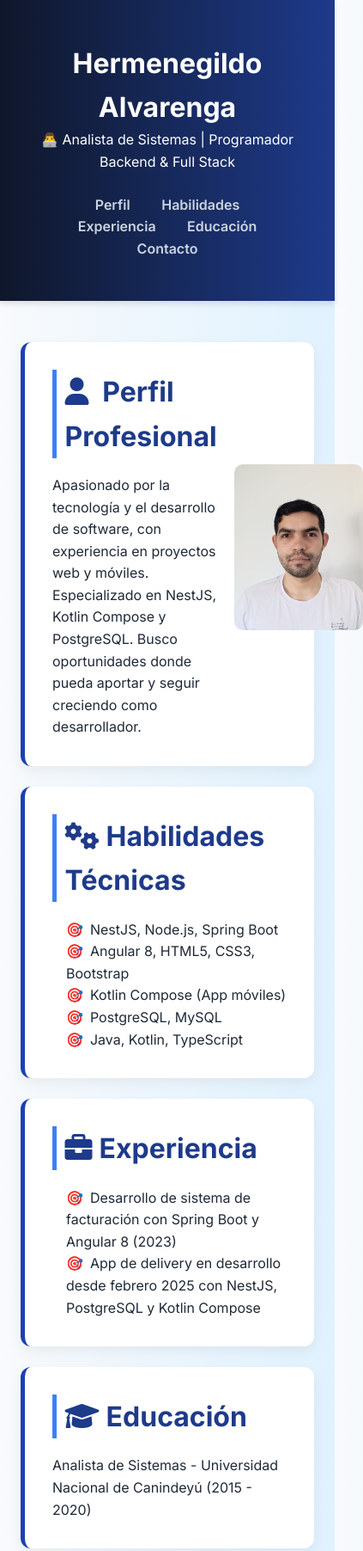
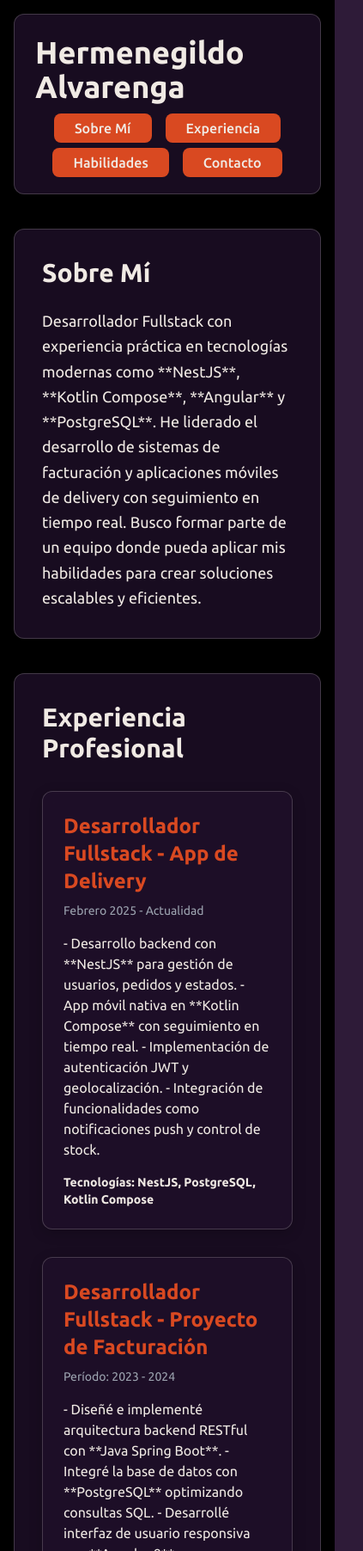
Before and after one commit to Hermenegil2/hermenegildo-alvarenga, a plain HTML site: page index.html in a window 390 px wide. Shown: the top 1804 px of the page at 86% size, 423 px wide, since content can reach past the window. Drawn offline with nearby package versions, Linux system fonts and the light colour scheme.

Commit message:
Se cambio por completo el diseno

```diff
--- a/index.html
+++ b/index.html
@@ -1,223 +1,165 @@
 <!DOCTYPE html>
 <html lang="es">
 <head>
-  <meta charset="UTF-8" />
-  <meta name="viewport" content="width=device-width, initial-scale=1.0" />
-  <title>Hermenegildo Alvarenga - Portafolio</title>
-  <link href="https://fonts.googleapis.com/css2?family=Inter:wght@400;600;700&display=swap" rel="stylesheet">
-  <link href="https://cdnjs.cloudflare.com/ajax/libs/font-awesome/6.0.0-beta3/css/all.min.css" rel="stylesheet">
-  <link rel="stylesheet" href="style.css">
-</head>
+    <meta charset="UTF-8">
+    <meta name="viewport" content="width=device-width, initial-scale=1.0">
+    <title>Portafolio Ubuntu 24</title>
+    <link href="https://fonts.googleapis.com/css2?family=Ubuntu:wght@400;500;700&display=swap" rel="stylesheet">
+    <script src="https://cdn.tailwindcss.com"></script>
     <style>
-        * {
-        margin: 0;
-        padding: 0;
-        box-sizing: border-box;
+        body {
+            font-family: 'Ubuntu', sans-serif;
+            background-color: #2E1B38; /* Ubuntu's Aubergine */
+            color: #F0EAE4; /* Ubuntu's Light */
         }
 
-    body {
-        font-family: 'Inter', sans-serif;
-        background: linear-gradient(to right, #f8fafc, #e0f2fe);
-        color: #1f2937;
-        line-height: 1.6;
-        scroll-behavior: smooth;
+        /* --- Estilo de tarjetas y contenedores --- */
+        .ubuntu-card {
+            background-color: rgba(30, 15, 40, 0.8);
+            backdrop-filter: blur(8px);
+            border: 1px solid rgba(240, 234, 228, 0.2);
+            box-shadow: 0 4px 15px rgba(0, 0, 0, 0.2);
+            border-radius: 12px;
         }
 
-    header {
-        background: linear-gradient(90deg, #0f172a, #1e3a8a);
-        color: #fff;
-        padding: 3rem 2rem;
-        text-align: center;
-        position: sticky;
-        top: 0;
-        z-index: 1000;
-        box-shadow: 0 4px 6px rgba(0, 0, 0, 0.1);
+        /* --- Estilo de botones --- */
+        .ubuntu-button {
+            transition: all 0.3s ease-in-out;
+            border-radius: 8px;
+            background-color: #D94921; /* Ubuntu's Orange */
+            color: #F0EAE4;
+            font-weight: 500;
         }
 
-    nav {
-        margin-top: 1.5rem;
+        .ubuntu-button:hover {
+            transform: translateY(-2px);
+            background-color: #A33A18; /* Darker orange on hover */
+            box-shadow: 0 4px 8px rgba(0, 0, 0, 0.2);
         }
 
-    nav a {
-        color: #cbd5e1;
-        margin: 0 1rem;
-        text-decoration: none;
-        font-weight: 600;
-        transition: color 0.3s ease;
+        /* --- Efecto de acento para texto --- */
+        .ubuntu-text-acento {
+            color: #D94921;
         }
 
-    nav a:hover {
-        color: #fff;
-    }
+    </style>
+</head>
+<body class="min-h-screen">
 
-    .container {
-        max-width: 1000px;
-        margin: 3rem auto;
-        padding: 0 1.5rem;
-    }
-
-    section {
-        margin-bottom: 3rem;
-        scroll-margin-top: 100px;
-    }
-
-    h2 {
-        font-size: 2rem;
-        margin-bottom: 1.2rem;
-        color: #1e3a8a;
-        border-left: 5px solid #3b82f6;
-        padding-left: 0.6rem;
-    }
-
-    ul {
-        list-style: none;
-        padding-left: 1rem;
-    }
-
-    ul li::before {
-        content: '🎯';
-        margin-right: 0.5rem;
-    }
-
-    .card {
-        background: #ffffff;
-        border-left: 5px solid #1e40af;
-        border-radius: 12px;
-        box-shadow: 0 6px 16px rgba(0, 0, 0, 0.06);
-        padding: 2rem;
-        margin-bottom: 1.5rem;
-        transition: transform 0.3s ease, box-shadow 0.3s ease;
-    }
-
-    .card:hover {
-        transform: translateY(-5px);
-        box-shadow: 0 10px 20px rgba(0, 0, 0, 0.1);
-    }
-
-    footer {
-        text-align: center;
-        padding: 2rem;
-        background: #0f172a;
-        color: #fff;
-        font-size: 0.95rem;
-    }
-
-    .contacto a {
-        color: white;
-        text-decoration: none;
-    }
-
-    .email {
-        color: #1e40af !important;
-        text-decoration: none;
-    }
-
-    .button {
-        display: inline-block;
-        margin-top: 1rem;
-        padding: 0.6rem 1.2rem;
-        background: #1e40af;
-        color: white;
-        border-radius: 8px;
-        text-decoration: none;
-        transition: background 0.3s ease;
-    }
-
-    .button:hover {
-        color: white;
-        background: #2563eb;
-    }
-
-    .icon {
-        margin-right: 0.5rem;
-        color: #1e3a8a;
-    }
-
-    .foto-perfil {
-        width: 150px;
-        height: 150px;
-        border-radius: 50%;
-        margin-bottom: 1rem;
-    }
-
-    #perfil.card {
-        display: flex;
-        align-items: center;
-        justify-content: space-between;
-        gap: 20px;
-    }
-
-    #perfil .foto-perfil {
-        width: 150px;
-        height: auto;
-        border-radius: 10px;
-    }
-
-    #perfil p {
-        flex: 1;
-        margin: 0;
-    }
-  </style>
-<body>
-  <header>
-    <h1>Hermenegildo Alvarenga</h1>
-    <p>👨‍💻 Analista de Sistemas | Programador Backend & Full Stack</p>
+    <div class="min-h-screen flex flex-col items-center p-4 bg-[#000000] sm:bg-[#2E1B38] transition-colors duration-500">
+        <!-- Header Section -->
+        <header class="w-full max-w-5xl flex flex-col sm:flex-row justify-between items-center ubuntu-card p-6 mb-10">
+            <h1 class="text-4xl sm:text-5xl font-bold text-[#F0EAE4] mb-4 sm:mb-0">
+                Hermenegildo Alvarenga
+            </h1>
             <nav>
-      <a href="#perfil">Perfil</a>
-      <a href="#habilidades">Habilidades</a>
-      <a href="#experiencia">Experiencia</a>
-      <a href="#educacion">Educación</a>
-      <a href="#contacto">Contacto</a>
+                <ul class="flex flex-wrap justify-center gap-4">
+                    <li><a href="#about" class="ubuntu-button px-6 py-2">Sobre Mí</a></li>
+                    <li><a href="#experience" class="ubuntu-button px-6 py-2">Experiencia</a></li>
+                    <li><a href="#skills" class="ubuntu-button px-6 py-2">Habilidades</a></li>
+                    <li><a href="#contact" class="ubuntu-button px-6 py-2">Contacto</a></li>
+                </ul>
             </nav>
         </header>
 
-  <div class="container">
-    <section id="perfil" class="card">
-  <div>
-    <h2><i class="fas fa-user icon"></i> Perfil Profesional</h2>
-    <p>
-      Apasionado por la tecnología y el desarrollo de software, con experiencia en proyectos web y móviles.
-      Especializado en NestJS, Kotlin Compose y PostgreSQL. Busco oportunidades donde pueda aportar y seguir creciendo
-      como desarrollador.
+        <!-- Main Content -->
+        <main class="w-full max-w-5xl space-y-10">
+            <!-- About Me Section -->
+            <section id="about" class="p-8 ubuntu-card">
+                <h2 class="text-3xl sm:text-4xl font-bold mb-6">
+                    Sobre Mí
+                </h2>
+                <p class="text-lg sm:text-xl leading-relaxed">
+                    Desarrollador Fullstack con experiencia práctica en tecnologías modernas como **NestJS**, **Kotlin Compose**, **Angular** y **PostgreSQL**. He liderado el desarrollo de sistemas de facturación y aplicaciones móviles de delivery con seguimiento en tiempo real. Busco formar parte de un equipo donde pueda aplicar mis habilidades para crear soluciones escalables y eficientes.
                 </p>
+            </section>
+
+            <!-- Experience & Projects Section -->
+            <section id="experience" class="p-8 ubuntu-card">
+                <h2 class="text-3xl sm:text-4xl font-bold mb-8">Experiencia Profesional</h2>
+                <div class="space-y-8">
+                    <!-- Project 1: App de Delivery -->
+                    <div class="p-6 ubuntu-card">
+                        <h3 class="text-2xl font-bold ubuntu-text-acento mb-2">Desarrollador Fullstack - App de Delivery</h3>
+                        <p class="text-sm text-gray-400 mb-4">Febrero 2025 - Actualidad</p>
+                        <p class="text-base mb-4 leading-normal">
+                            - Desarrollo backend con **NestJS** para gestión de usuarios, pedidos y estados.
+                            - App móvil nativa en **Kotlin Compose** con seguimiento en tiempo real.
+                            - Implementación de autenticación JWT y geolocalización.
+                            - Integración de funcionalidades como notificaciones push y control de stock.
+                        </p>
+                        <p class="text-sm font-bold">Tecnologías: NestJS, PostgreSQL, Kotlin Compose</p>
                     </div>
-  <img class="foto-perfil" src="assets/foto_perfil.jpeg" alt="Foto de perfil">
+
+                    <!-- Project 2: Proyecto de Facturación -->
+                    <div class="p-6 ubuntu-card">
+                        <h3 class="text-2xl font-bold ubuntu-text-acento mb-2">Desarrollador Fullstack - Proyecto de Facturación</h3>
+                        <p class="text-sm text-gray-400 mb-4">Período: 2023 - 2024</p>
+                        <p class="text-base mb-4 leading-normal">
+                            - Diseñé e implementé arquitectura backend RESTful con **Java Spring Boot**.
+                            - Integré la base de datos con **PostgreSQL** optimizando consultas SQL.
+                            - Desarrollé interfaz de usuario responsiva con **Angular 8** y **Bootstrap**.
+                            - Automatización de procesos de facturación e impresión de comprobantes.
+                        </p>
+                        <p class="text-sm font-bold">Tecnologías: Java Spring Boot, Angular 8, PostgreSQL</p>
+                    </div>
+                </div>
             </section>
-    <section id="habilidades" class="card">
-      <h2><i class="fas fa-cogs icon"></i>Habilidades Técnicas</h2>
-      <ul>
-        <li>NestJS, Node.js, Spring Boot</li>
-        <li>Angular 8, HTML5, CSS3, Bootstrap</li>
-        <li>Kotlin Compose (App móviles)</li>
-        <li>PostgreSQL, MySQL</li>
-        <li>Java, Kotlin, TypeScript</li>
+
+            <!-- Skills Section -->
+            <section id="skills" class="p-8 ubuntu-card">
+                <h2 class="text-3xl sm:text-4xl font-bold mb-8">Habilidades</h2>
+                <h3 class="text-xl font-bold ubuntu-text-acento mb-4">Habilidades Técnicas</h3>
+                <ul class="flex flex-wrap gap-6 mb-8">
+                    <li class="bg-[#3D264A] px-6 py-3 rounded-lg">Backend: NestJS, Node.js, Java (Spring Boot)</li>
+                    <li class="bg-[#3D264A] px-6 py-3 rounded-lg">Frontend: Angular 8, HTML5, CSS3, Bootstrap</li>
+                    <li class="bg-[#3D264A] px-6 py-3 rounded-lg">Mobile: Kotlin Compose</li>
+                    <li class="bg-[#3D264A] px-6 py-3 rounded-lg">Base de Datos: PostgreSQL</li>
+                    <li class="bg-[#3D264A] px-6 py-3 rounded-lg">Lenguajes: TypeScript, Java, Kotlin</li>
+                </ul>
+                <h3 class="text-xl font-bold ubuntu-text-acento mb-4">Otros Datos</h3>
+                <ul class="flex flex-wrap gap-6">
+                    <li class="bg-[#3D264A] px-6 py-3 rounded-lg">Disponibilidad inmediata</li>
+                    <li class="bg-[#3D264A] px-6 py-3 rounded-lg">Comunicación y trabajo en equipo</li>
+                    <li class="bg-[#3D264A] px-6 py-3 rounded-lg">En constante capacitación profesional</li>
                 </ul>
             </section>
 
-    <section id="experiencia" class="card">
-      <h2><i class="fas fa-briefcase icon"></i>Experiencia</h2>
-      <ul>
-        <li>Desarrollo de sistema de facturación con Spring Boot y Angular 8 (2023)</li>
-        <li>App de delivery en desarrollo desde febrero 2025 con NestJS, PostgreSQL y Kotlin Compose</li>
-      </ul>
+            <!-- Contact Section -->
+            <section id="contact" class="p-8 ubuntu-card">
+                <h2 class="text-3xl sm:text-4xl font-bold mb-8">Contacto</h2>
+                <div class="flex flex-col sm:flex-row items-center justify-center gap-6 text-center">
+                    <p class="text-lg sm:text-xl">Envíame un mensaje:</p>
+                    <div class="flex gap-6">
+                        <a href="https://github.com/hermenegil2" target="_blank" class="ubuntu-button p-4">
+                            <svg class="h-8 w-8" fill="currentColor" viewBox="0 0 24 24">
+                                <path d="M12 0c-6.626 0-12 5.373-12 12 0 5.302 3.438 9.804 8.207 11.387.599.111.793-.261.793-.577v-2.234c-3.338.726-4.033-1.416-4.033-1.416-.546-1.387-1.333-1.756-1.333-1.756-1.089-.745.083-.729.083-.729 1.205.084 1.839 1.237 1.839 1.237 1.07 1.834 2.809 1.305 3.493.998.108-.771.418-1.305.762-1.604-2.665-.305-5.467-1.334-5.467-5.931 0-1.311.465-2.381 1.236-3.221-.124-.303-.535-1.524.117-3.176 0 0 1.008-.322 3.301 1.23.957-.266 1.983-.399 3.003-.404 1.02.005 2.047.138 3.006.404 2.291-1.552 3.297-1.23 3.297-1.23.653 1.653.242 2.874.118 3.176.771.84 1.235 1.911 1.235 3.221 0 4.609-2.807 5.624-5.479 5.921.43.372.823 1.102.823 2.222v3.293c0 .319.192.694.801.576C20.566 21.802 24 17.301 24 12c0-6.627-5.373-12-12-12z"/>
+                            </svg>
+                        </a>
+                        <a href="https://www.linkedin.com/in/hermenegildo-alvarenga" target="_blank" class="ubuntu-button p-4">
+                            <svg class="h-8 w-8" fill="currentColor" viewBox="0 0 24 24">
+                                <path d="M22.233 0H1.767C.791 0 0 .791 0 1.767v20.466C0 23.209.791 24 1.767 24h20.466C23.209 24 24 23.209 24 22.233V1.767C24 .791 23.209 0 22.233 0zM7.228 20.498H3.593V9.782h3.635v10.716zM5.411 8.355c-1.2 0-2.174-1.127-2.174-2.52s.974-2.52 2.174-2.52 2.174 1.127 2.174 2.52c0 1.393-.974 2.52-2.174 2.52zM20.498 20.498h-3.634v-5.274c0-1.258-.45-2.115-1.565-2.115-1.17 0-1.859.791-2.164 1.554-.112.277-.14.662-.14.887v4.948h-3.635s.048-9.825 0-10.716h3.635v1.734c.484-.827 1.488-2.008 3.268-2.008 2.383 0 4.167 1.536 4.167 4.845v6.145z"/>
+                            </svg>
+                        </a>
+                        <a href="mailto:hermenegildo851276@gmail.com" class="ubuntu-button p-4">
+                            <svg class="h-8 w-8" fill="currentColor" viewBox="0 0 24 24">
+                                <path d="M12 12.713l9.04-6.326c-.453-.306-1.503-.96-2.571-1.326-1.07-.367-2.222-.55-3.411-.55h-4.918c-1.189 0-2.342.183-3.412.55-1.068.366-2.118 1.02-2.571 1.326L12 12.713zm0 2.287L.954 7.218c.677-1.127 1.944-2.193 3.39-2.732 1.445-.539 3.12-.809 4.904-.809h5.504c1.784 0 3.459.27 4.904.809 1.446.539 2.713 1.605 3.39 2.732L12 15z"/>
+                            </svg>
+                        </a>
+                    </div>
+                </div>
+                <div class="mt-8 text-lg sm:text-xl text-center">
+                    <p>Teléfono: +549 1168322939</p>
+                    <p>Email: hermenegildo851276@gmail.com</p>
+                    <p>Dirección: Salta 1363, Constitución, Buenos Aires, Argentina</p>
+                </div>
             </section>
+        </main>
 
-    <section id="educacion" class="card">
-      <h2><i class="fas fa-graduation-cap icon"></i>Educación</h2>
-      <p>Analista de Sistemas - Universidad Nacional de Canindeyú (2015 - 2020)</p>
-    </section>
-
-    <section id="contacto" class="card contacto">
-      <h2><i class="fas fa-envelope icon"></i>Contacto</h2>
-      <p>Email: <a class="email" href="mailto:hermenegildo851276@gmail.com">hermenegildo851276@gmail.com</a></p>
-      <p>Teléfono: +595 985 661288</p>
-      <p>Ubicación: Constitución, Buenos Aires, 1363</p>
-      <a href="mailto:hermenegildo851276@gmail.com" class="button">Contáctame</a>
-    </section>
+        <!-- Footer -->
+        <footer class="w-full max-w-5xl mt-10 text-center text-sm">
+            <p>Hecho con ❤️.</p>
+        </footer>
     </div>
-
-  <footer>
-    &copy; 2025 Hermenegildo Alvarenga. Todos los derechos reservados.
-  </footer>
 </body>
 </html>
```
Lines whose indentation alone changed are shown as unchanged.
